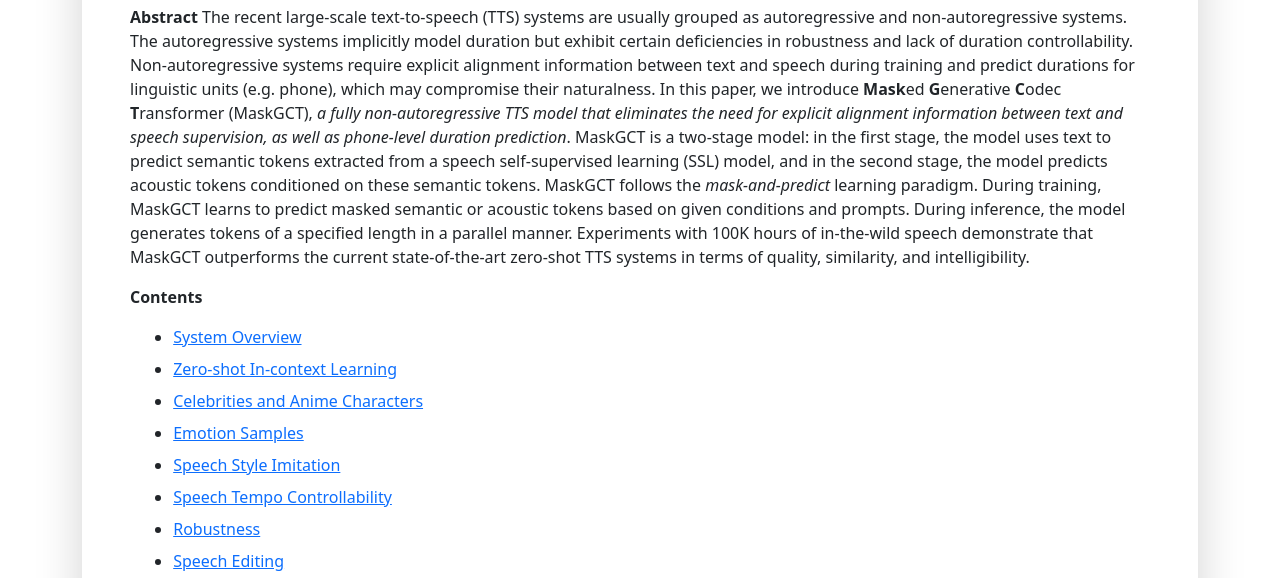
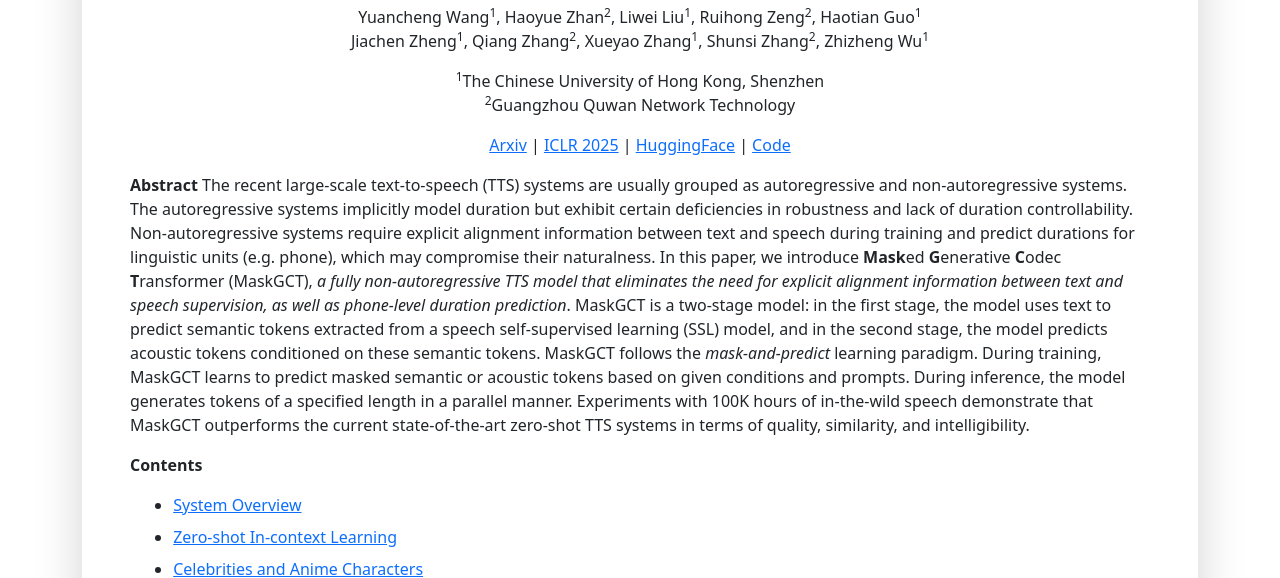
Before and after one commit to maskgct/maskgct.github.io, a plain HTML site: page index.html in a window 1280 px wide. Shown: the part 215-793 px from the top of the page. Drawn offline with Linux system fonts and the light colour scheme.

Commit message:
Update index.html

```diff
--- a/index.html
+++ b/index.html
@@ -28,14 +28,16 @@
 	<div class="text-center">
 	<h2>MaskGCT: </h2>
       <h3>Zero-Shot Text-to-Speech with Masked Generative Codec Transformer</h3>
-<!--       	[<a href="https://arxiv.org/abs/2409.00750">Paper</a>] -->
-
-        <!-- <p class="fst-italic mb-0">
-        	<br>
-			maskGCT Team
-      <p></p>
+        <p>Yuancheng Wang<sup>1</sup>, Haoyue Zhan<sup>2</sup>, Liwei Liu<sup>1</sup>, Ruihong Zeng<sup>2</sup>, Haotian Guo<sup>1</sup><br>
+        Jiachen Zheng<sup>1</sup>, Qiang Zhang<sup>2</sup>, Xueyao Zhang<sup>1</sup>, Shunsi Zhang<sup>2</sup>, Zhizheng Wu<sup>1</sup></p>
+        <p><sup>1</sup>The Chinese University of Hong Kong, Shenzhen<br>
+        <sup>2</sup>Guangzhou Quwan Network Technology</p>
+        <p>
+            <a href="https://arxiv.org/pdf/2409.00750">Arxiv</a> |
+            <a href="https://openreview.net/forum?id=ExuBFYtCQU">ICLR 2025</a> |
+            <a href="https://huggingface.co/amphion/MaskGCT">HuggingFace</a> |
+            <a href="https://github.com/open-mmlab/Amphion/blob/main/models/tts/maskgct">Code</a>
         </p>
-        <p><b>CUHK(SZ)</b></p> -->
 	</div>
 	<p><b>Abstract</b> The recent large-scale text-to-speech (TTS) systems are usually grouped as autoregressive and non-autoregressive systems. The autoregressive systems implicitly model duration but exhibit certain deficiencies in robustness and lack of duration controllability. Non-autoregressive systems require explicit alignment information between text and speech during training and predict durations for linguistic units (e.g. phone), which may compromise their naturalness. In this paper, we introduce <b>Mask</b>ed <b>G</b>enerative <b>C</b>odec <b>T</b>ransformer (MaskGCT), <i>a fully non-autoregressive TTS model that eliminates the need for explicit alignment information between text and speech supervision, as well as phone-level duration prediction</i>. MaskGCT is a two-stage model: in the first stage, the model uses text to predict semantic tokens extracted from a speech self-supervised learning (SSL) model, and in the second stage, the model predicts acoustic tokens conditioned on these semantic tokens. MaskGCT follows the <i>mask-and-predict</i> learning paradigm. During training, MaskGCT learns to predict masked semantic or acoustic tokens based on given conditions and prompts. During inference, the model generates tokens of a specified length in a parallel manner. Experiments with 100K hours of in-the-wild speech demonstrate that MaskGCT outperforms the current state-of-the-art zero-shot TTS systems in terms of quality, similarity, and intelligibility.
 	</p>
```
